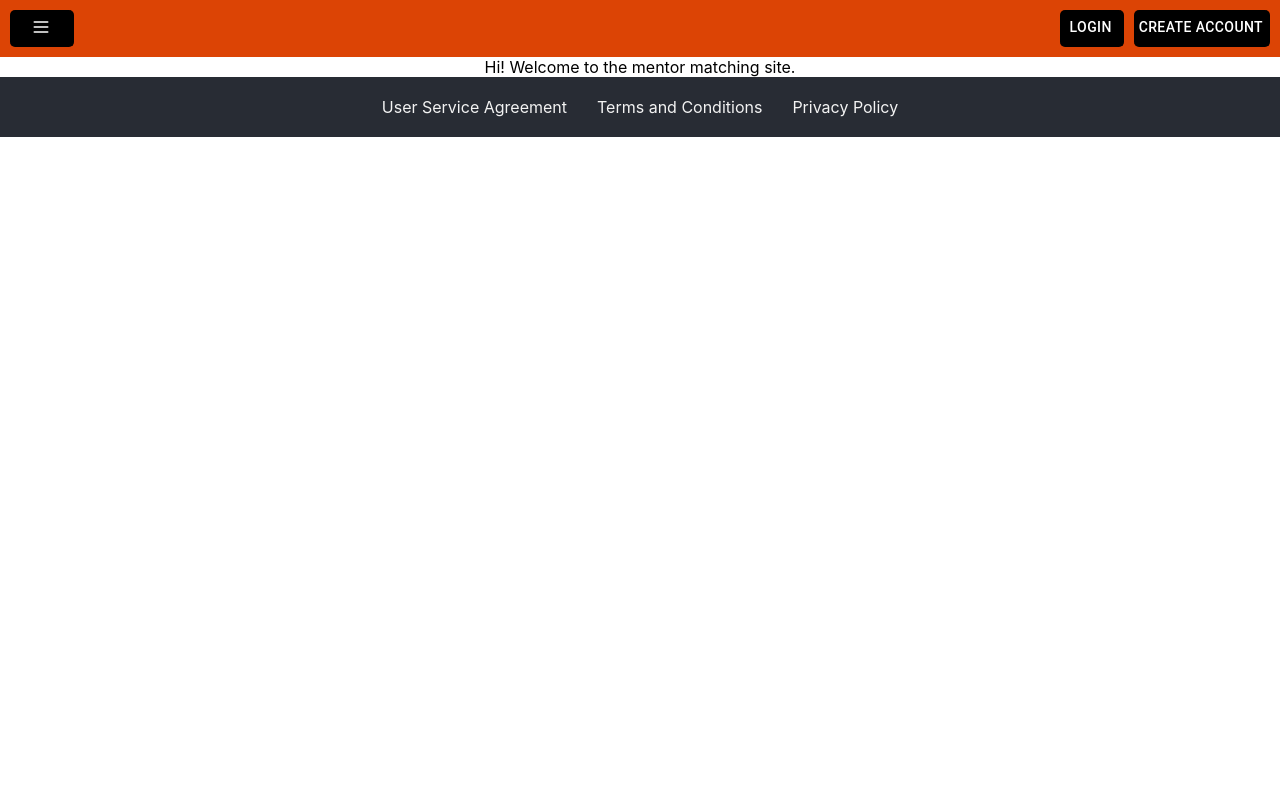
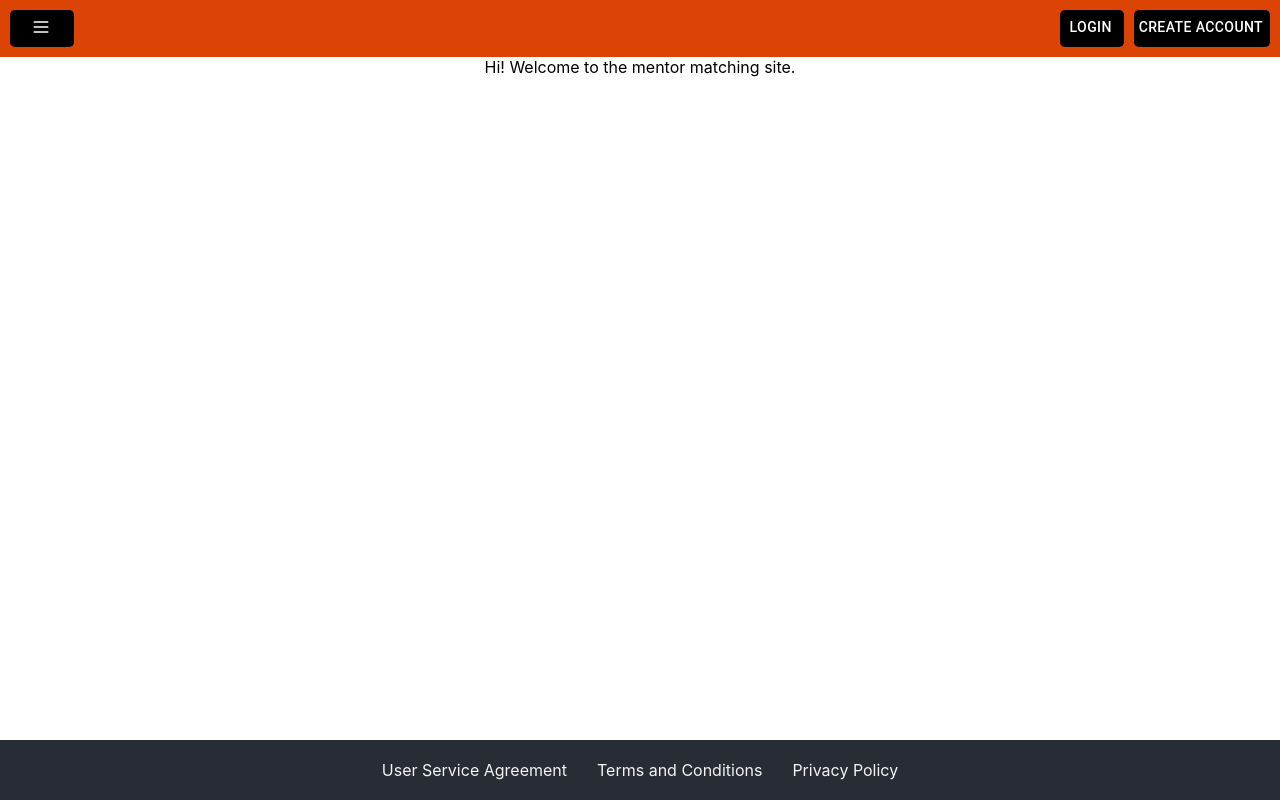
Before and after one commit to EECS-CoP-Mentor-Matching/Mentor-Matching-Site, a React (Create React App) app in the folder mentor-matching-site/: page / in a window 1280 px wide. Built offline with nearby package versions, Linux system fonts and the light colour scheme.

Commit message:
move footer into it's own folder convert to tsx make position sticky to the bottom

```diff
--- a/mentor-matching-site/src/Footer.css
+++ /dev/null
@@ -1,16 +0,0 @@
-.footer {
-    background-color: #282c34; /* Match the App-header background */
-    color: white; /* Match the App-header text color */
-    padding: 20px 0; /* Add some padding */
-    text-align: center; /* Center the text */
-  }
-
-  .footer-links a {
-    color: #f3f3f3; /* Use the App-link color for consistency */
-    margin: 0 15px; /* Space out the links */
-    text-decoration: none; /* Optionally remove underline from links */
-  }
-
-  .footer-links a:hover {
-    text-decoration: underline; /* Add underline on hover for better UX */
-  }
--- a/mentor-matching-site/src/app/App.css
+++ b/mentor-matching-site/src/app/App.css
@@ -32,12 +32,8 @@
   from {
     transform: rotate(0deg);
   }
+
   to {
     transform: rotate(360deg);
   }
 }
-
-.footer {
-  position: sticky;
-  top: 100vh;
-}
--- a/mentor-matching-site/src/app/App.tsx
+++ b/mentor-matching-site/src/app/App.tsx
@@ -12,8 +12,8 @@ import theme from "./theme";
 import { useEffect, useState } from 'react';
 import authService from '../service/authService';
 import Home from './Home';
-import Footer from '../Footer.js';
-import PrivacyPolicy from './privacyPolicy/privacyPolicy';
+import Footer from './footer/Footer';
+import PrivacyPolicy from './footer/privacyPolicy/PrivacyPolicy';
 import MentorPortal from "./mentorPortal/MentorPortal";
 import AdminPortal from './adminPortal/AdminPortal';
 import FeedbackPortal from './feedbackPortal/FeedbackPortal';
--- /dev/null
+++ b/mentor-matching-site/src/app/footer/Footer.css
@@ -0,0 +1,27 @@
+.footer {
+  background-color: #282c34;
+  /* Match the App-header background */
+  color: white;
+  /* Match the App-header text color */
+  padding: 20px 0;
+  /* Add some padding */
+  text-align: center;
+  /* Center the text */
+  position: fixed;
+  bottom: 0;
+  width: 100%;
+}
+
+.footer-links a {
+  color: #f3f3f3;
+  /* Use the App-link color for consistency */
+  margin: 0 15px;
+  /* Space out the links */
+  text-decoration: none;
+  /* Optionally remove underline from links */
+}
+
+.footer-links a:hover {
+  text-decoration: underline;
+  /* Add underline on hover for better UX */
+}
--- /dev/null
+++ b/mentor-matching-site/src/app/footer/privacyPolicy/PrivacyPolicy.css
@@ -0,0 +1,6 @@
+.privacy-policy-container {
+  margin: 20px;
+  padding: 20px;
+  border: 1px solid #ccc;
+  /* Just to see the boundaries */
+}
--- a/mentor-matching-site/src/app/privacyPolicy/PrivacyPolicy.css
+++ /dev/null
@@ -1,5 +0,0 @@
-.privacy-policy-container {
-    margin: 20px;
-    padding: 20px;
-    border: 1px solid #ccc; /* Just to see the boundaries */
-  }
```
Also changed, not shown: mentor-matching-site/src/app/footer/Footer.tsx (line endings or trailing spaces), mentor-matching-site/src/app/footer/privacyPolicy/PrivacyPolicy.tsx (renamed from mentor-matching-site/src/app/privacyPolicy/privacyPolicy.tsx).
